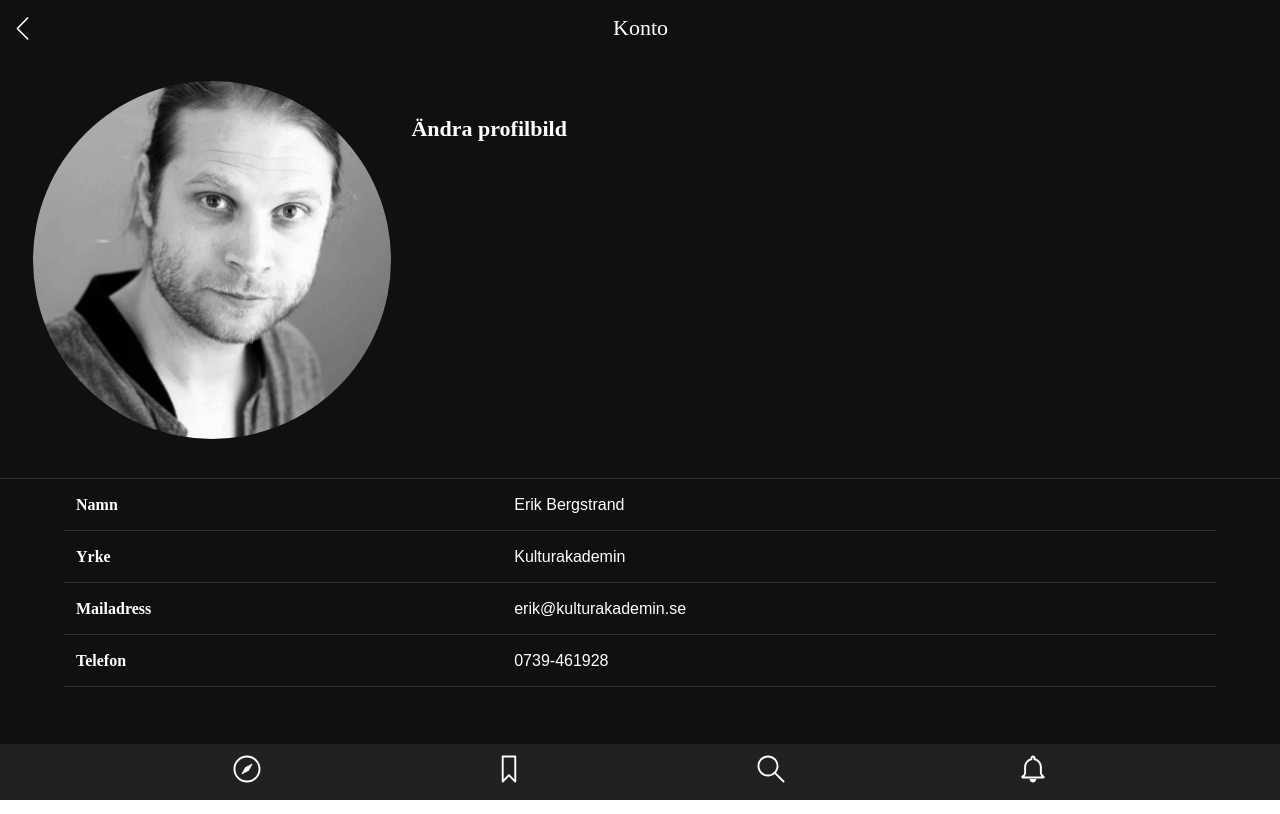
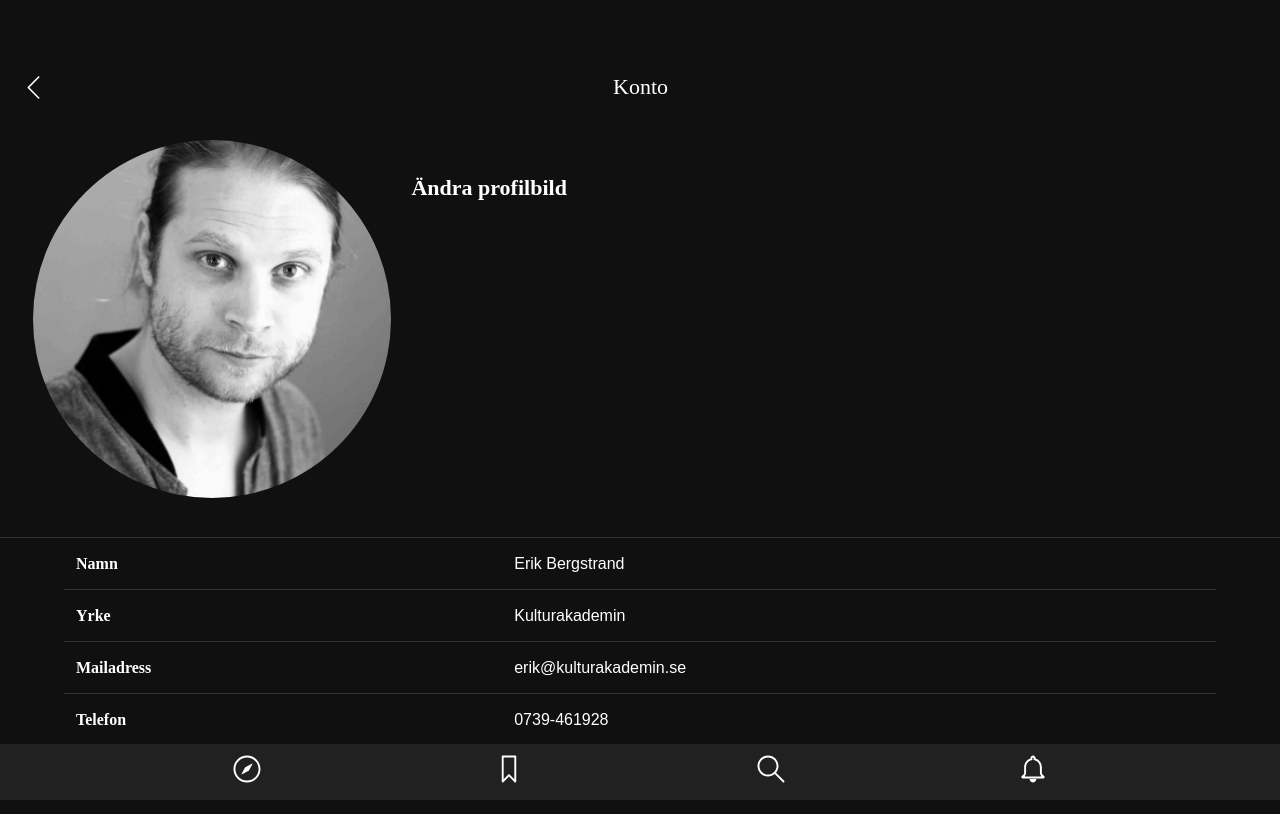
Before and after one commit to erikarvidsson/KA-project2, a React (Create React App) app: page /Konto in a window 1280 px wide. Built offline with nearby package versions, Linux system fonts and the light colour scheme.

Commit message:
cleand up in code
index.js change formstyled to form
konto.js fix margins and clean up in code

```diff
--- a/src/components/KontoPage/index.js
+++ b/src/components/KontoPage/index.js
@@ -1,6 +1,6 @@
 import React from 'react';
 import styled from "styled-components";
-import FormStyled from '../Form';
+import Form from '../Form';
 import Line2 from '../Line2';
 import { H3 } from '../typo';
 
@@ -40,7 +40,7 @@ const KontoPage = () => {
                 </H3DivStyled>
             </ProfileStyled>
             <Line2 />
-            <FormStyled/>
+            <Form />
         </div>
     );
 }
--- a/src/view/konto.js
+++ b/src/view/konto.js
@@ -11,12 +11,13 @@ const DivStyled = styled.div `
     justify-content: space-between;
     align-items: center;
     margin: 0;
+    margin-top: 59px;
 `;
 
 const BackIconStyled = styled.img`
-    height: 25px;
     width: 25px;
-    margin-left: 10px;
+    margin-left: 21px;
+    z-index: 800;
 `;
 
 const Konto = (props) => {
@@ -24,9 +25,9 @@ const Konto = (props) => {
         <div>
             <Layout>
                 <DivStyled>
-                    <BackIconStyled src='assets/icons/left-arrow.svg' onClick={() => props.history.goBack(props)}/>
-                        <H3 text='Konto' textAlign='center' marginLeft='-34px' marginRight='0px'/>
-                    </DivStyled>
+                    <BackIconStyled src='assets/icons/left-arrow.svg' onClick={() => props.history.goBack(props)} />
+                    <H3 text='Konto' textAlign='center' marginLeft='-45px' marginRight='0px' />
+                </DivStyled>
                 <KontoPage />
             </Layout>
         </div>
```
